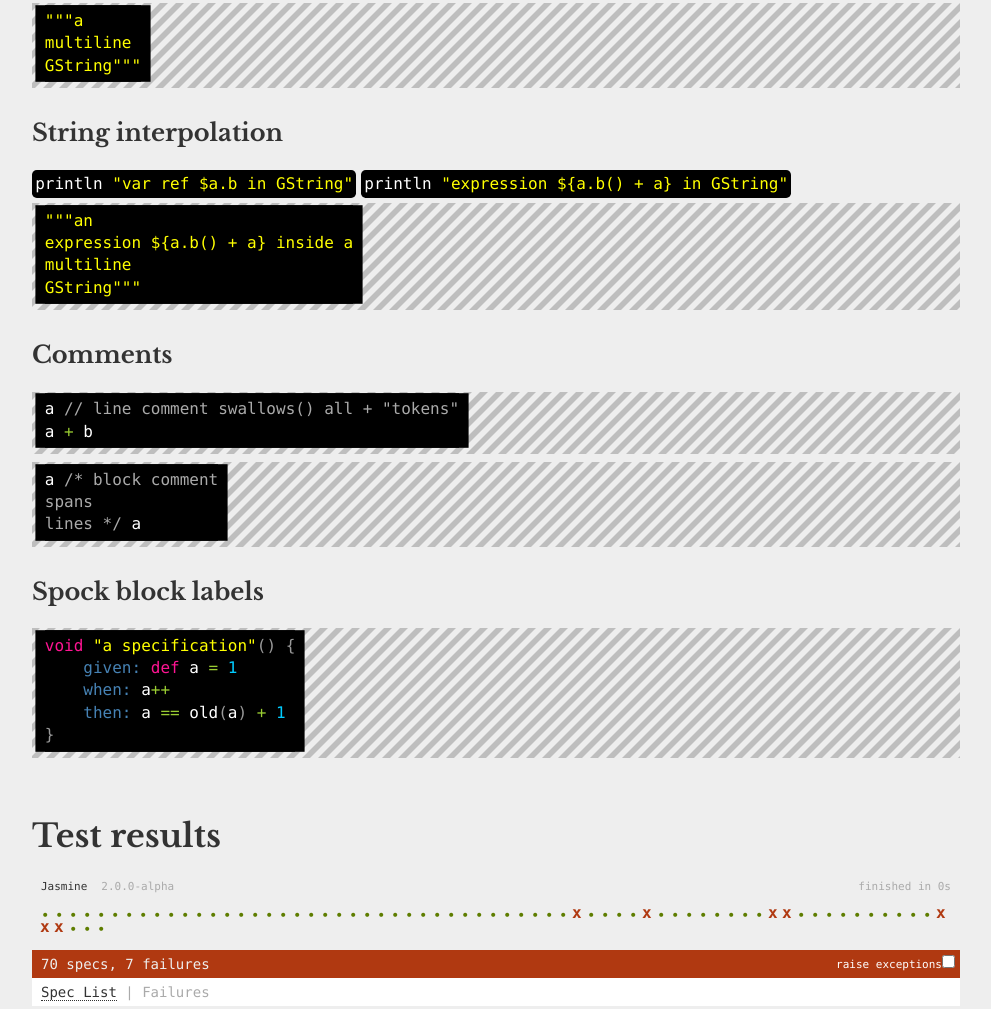
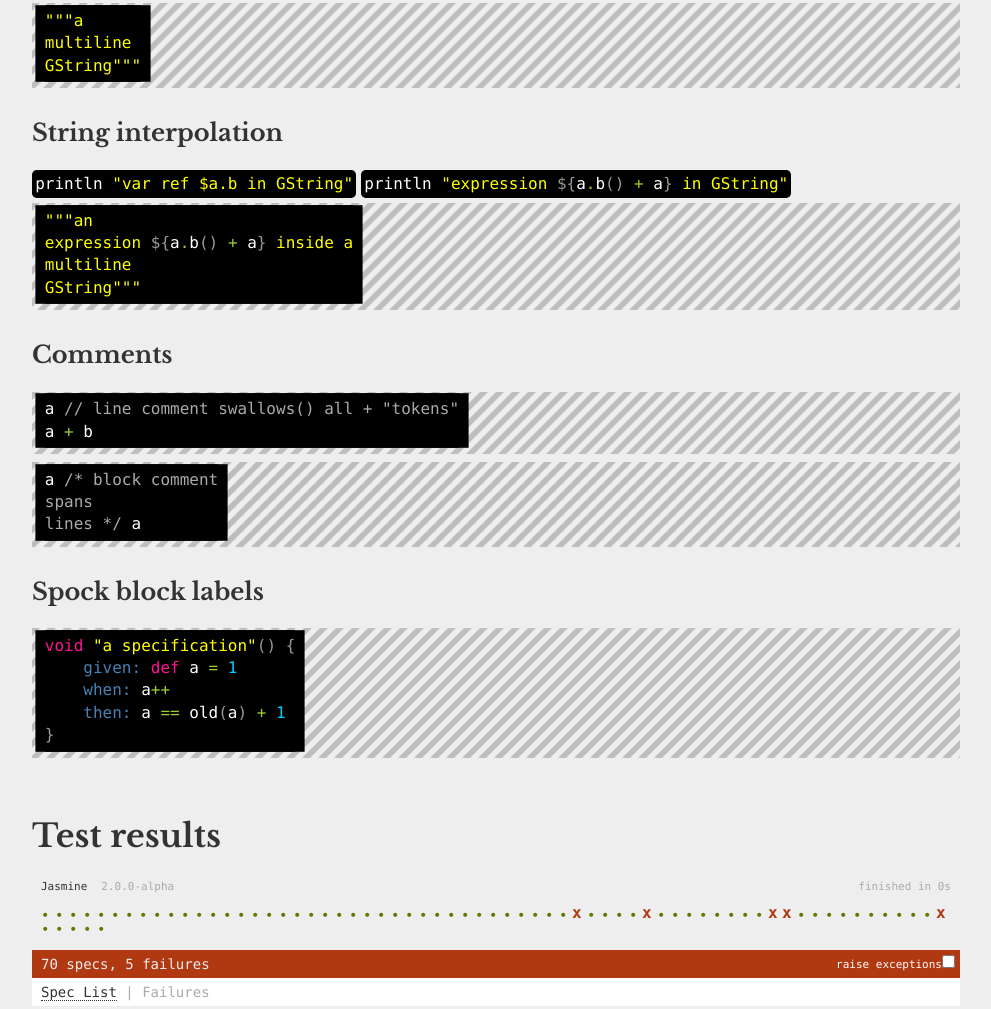
Before and after one commit to robfletcher/prism-groovy, a plain HTML site: page index.html in a window 1280 px wide. Shown: the part 1094-2103 px from the top of the page, without its empty margins (144-1135 px from the left). Drawn offline with nearby package versions, Linux system fonts and the light colour scheme.

Commit message:
GString expressions are highlighted
unfortunately inside normal strings as well

```diff
--- a/css/main.css
+++ b/css/main.css
@@ -563,6 +563,10 @@ code {
 	margin: 0 0.3em 0.3em 0;
 }
 
+.token.expression {
+    color: white;
+}
+
 .token.block-label {
     color: steelblue;
 }
--- a/src/prism-groovy.js
+++ b/src/prism-groovy.js
@@ -1,5 +1,4 @@
 Prism.languages.groovy = Prism.languages.extend('clike', {
-    'string': /("""|''')[\W\w]*?\1|("|'|\/).*?\2/g,
     'keyword': /\b(as|def|in|abstract|assert|boolean|break|byte|case|catch|char|class|const|continue|default|do|double|else|enum|extends|final|finally|float|for|goto|if|implements|import|instanceof|int|interface|long|native|new|package|private|protected|public|return|short|static|strictfp|super|switch|synchronized|this|throw|throws|transient|try|void|volatile|while)\b/g,
     'number': /\b0b[01]+\b|\b0x[\da-f]+(\.[\da-fp\-]+)?\b|\b\d+(\.\d+[e]?[\d]*)?[glidf]\b|\d+(\.\d+)?\b/gi,
     'operator': /={0,2}~|\?\.|\*?\.@|\.&amp;|\.(?=\w)|\.{2}(&lt;)?(?!\.)|-&gt;|\?:|[-+]{1,2}|!|(&lt;=)?&gt;|&lt;|={1,2}|(&amp;){1,2}|\|?\||\?|\*|\/|\^|%/g
@@ -8,3 +7,17 @@ Prism.languages.groovy = Prism.languages.extend('clike', {
 Prism.languages.insertBefore('groovy', 'punctuation', {
     'block-label': /\b(setup|given|when|then|and|cleanup|expect|where):/g
 });
+
+Prism.languages.insertBefore('groovy', 'punctuation', {
+    'string': {
+    	pattern: /("""|''')[\W\w]*?\1|("|'|\/).*?\2/g,
+    	inside: {
+    		'expression': {
+    			pattern: /\$\{.*?\}/,
+    			inside: Prism.languages.extend('groovy', {
+    				'punctuation': /[{}[\];(),.:$]/g
+    			})
+    		}
+    	}
+    }
+});
--- a/test/prism-groovy.spec.js
+++ b/test/prism-groovy.spec.js
@@ -149,21 +149,21 @@ describe("Groovy syntax highlighting for Prism", function() {
 
 	describe("string interpolation", function() {
 		it("highlights variables in GStrings", function() {
-			expect($('#gstring-with-variable .string').text()).toBe('"var ref  in GString"');
+			expect($('#gstring-with-variable .string').text()).toBe('"var ref $a.b in GString"');
 			expect($('#gstring-with-variable .punctuation').text()).toBe('$');
 			expect($('#gstring-with-variable .operator').text()).toBe('.');
 		});
 
 		it("highlights expressions in GStrings", function() {
-			expect($('#gstring-with-expression .string').text()).toBe('"expression  in GString"');
+			expect($('#gstring-with-expression .string').text()).toBe('"expression ${a.b() + a} in GString"');
 			expect($('#gstring-with-expression .punctuation').text()).toBe('${()}');
 			expect($('#gstring-with-expression .operator').text()).toBe('.+');
 		});
 
 		it("highlights expressions in multiline GStrings", function() {
-			expect($('#gstring-with-expression .string').text()).toBe('"an\nexpression  inside a\nmultiline\nGString"');
-			expect($('#gstring-with-expression .punctuation').text()).toBe('${()}');
-			expect($('#gstring-with-expression .operator').text()).toBe('.+');
+			expect($('#multiline-gstring-with-expression .string').text()).toBe('"""an\nexpression ${a.b() + a} inside a\nmultiline\nGString"""');
+			expect($('#multiline-gstring-with-expression .punctuation').text()).toBe('${()}');
+			expect($('#multiline-gstring-with-expression .operator').text()).toBe('.+');
 		});
 	});
 
```
